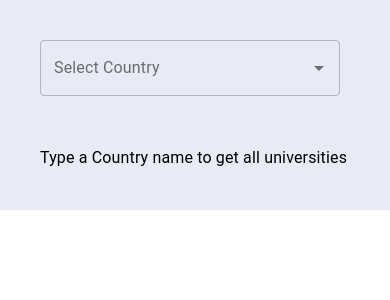
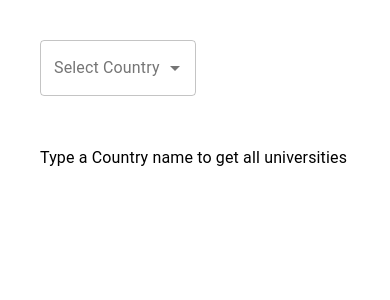
Before and after one commit to abheepsapattnaik/universityApp, a React (Create React App) app: page / in a window 390 px wide. Shown: the top 300 px of the page. Built offline with nearby package versions, Linux system fonts and the light colour scheme.

Commit message:
#000 | Abheepsa | Refactors the size of input boxto be responsive

```diff
--- a/src/ common/style/styleConstants.js
+++ b/src/ common/style/styleConstants.js
@@ -1,3 +1,3 @@
-import indigo from '@material-ui/core/colors/indigo';
+import blue from '@material-ui/core/colors/blue';
 
-export const purple_color = indigo[50]; // #e8eaf6
+export const purple_color = blue[50]; // #e8eaf6
--- a/src/features/home/component/autocomplete.js
+++ b/src/features/home/component/autocomplete.js
@@ -10,7 +10,7 @@ export default function CountryAutocomplete(props) {
             options={TOP_COUNTRIES}
             getOptionLabel={(object) => object.title}
             onChange={props.getSelectedCountry}
-            style={{width: 300}}
+            style={{width: "40vw"}}
             renderInput={(params) =>
                 <TextField {...params} label="Select Country" variant="outlined"/>}
         />
--- a/src/features/home/component/table.js
+++ b/src/features/home/component/table.js
@@ -19,8 +19,8 @@ export default function BasicTable(props) {
 
     const {universities} = props;
     return (
-        <TableContainer component={Paper}>
-            <Table className={classes.table} aria-label="simple table">
+        <TableContainer component={Paper} style={{maxHeight: "71vh"}}>
+            <Table stickyHeader className={classes.table} aria-label="simple table">
                 <TableHead>
                     <TableRow>
                         <TableCell>University Name</TableCell>
--- a/src/features/home/component/universityHome.js
+++ b/src/features/home/component/universityHome.js
@@ -1,22 +1,25 @@
-import React from "react";
-import CountryAutocomplete from "./autocomplete";
-import {getUniversities} from "../../../service/universityService";
-import BasicTable from "./table";
-import BasicPagination from "./pagination";
-import {PAGE_LIMIT} from "../../../ common/utils/constants";
-import {LinearProgress, Typography} from "@material-ui/core";
-import { purple_color} from "../../../ common/style/styleConstants";
+import React from 'react';
+import CountryAutocomplete from './autocomplete';
+import {getUniversities} from '../../../service/universityService';
+import BasicTable from './table';
+import BasicPagination from './pagination';
+import {PAGE_LIMIT} from '../../../ common/utils/constants';
+import {LinearProgress, Typography} from '@material-ui/core';
 
 const UniversityHome = (props) => {
     const universityList = props.universities;
     const currentPage = props.pageNumber;
+
+    const noResultsMessage = !universityList.length && !props.error && !!props.selectedCountry && !props.loading;
+    const errorMessage = !universityList.length && !!props.error && !props.loading && props.selectedCountry?.length > 0;
+    const typeToStartMessage = !props.selectedCountry && !props.loading;
 
     return (
         <div style={{
             display: 'block',
             justifyContent: 'space-around',
             padding: 40,
-            backgroundColor: purple_color
+            height : '89vh'
         }}>
             <div style={{margin: '100 auto', paddingBottom: 50}}>
                 <CountryAutocomplete
@@ -42,16 +45,13 @@ const UniversityHome = (props) => {
             }
             {props.loading && !universityList.length && <LinearProgress/>}
             {
-                !universityList.length && !props.error && !!props.selectedCountry && !props.loading &&
-                <Typography>No results Available. Please try some other country !</Typography>
+                noResultsMessage && <Typography>No results Available. Please try some other country !</Typography>
             }
             {
-                !universityList.length && !!props.error && !props.loading && props.selectedCountry?.length > 0 &&
-                <Typography>Some error happened. Try again in some time</Typography>
+                errorMessage && <Typography>Some error happened. Try again in some time</Typography>
             }
             {
-                !props.selectedCountry && !props.loading &&
-                <Typography>Type a Country name to get all universities</Typography>
+                typeToStartMessage && <Typography>Type a Country name to get all universities</Typography>
             }
         </div>);
 };
```
